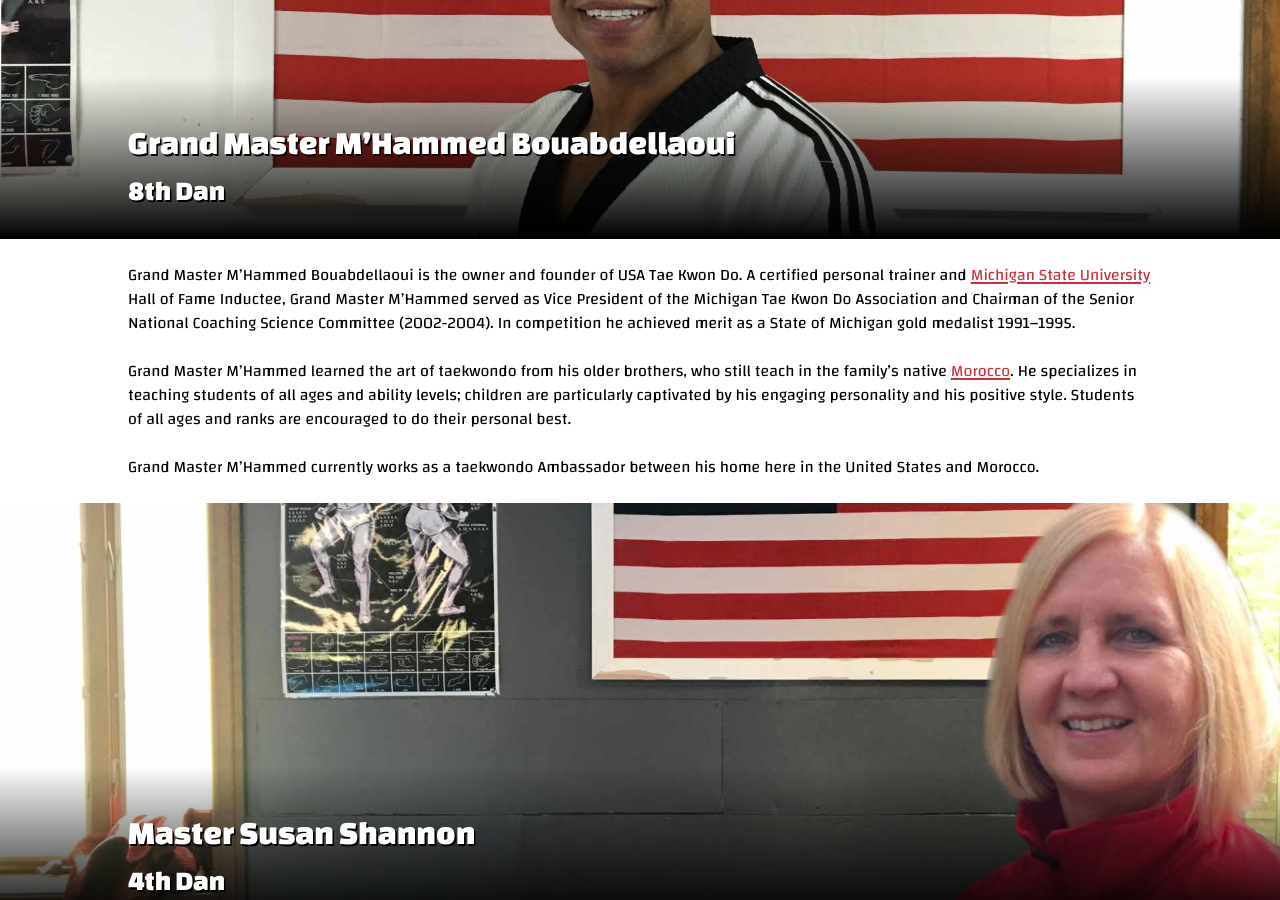
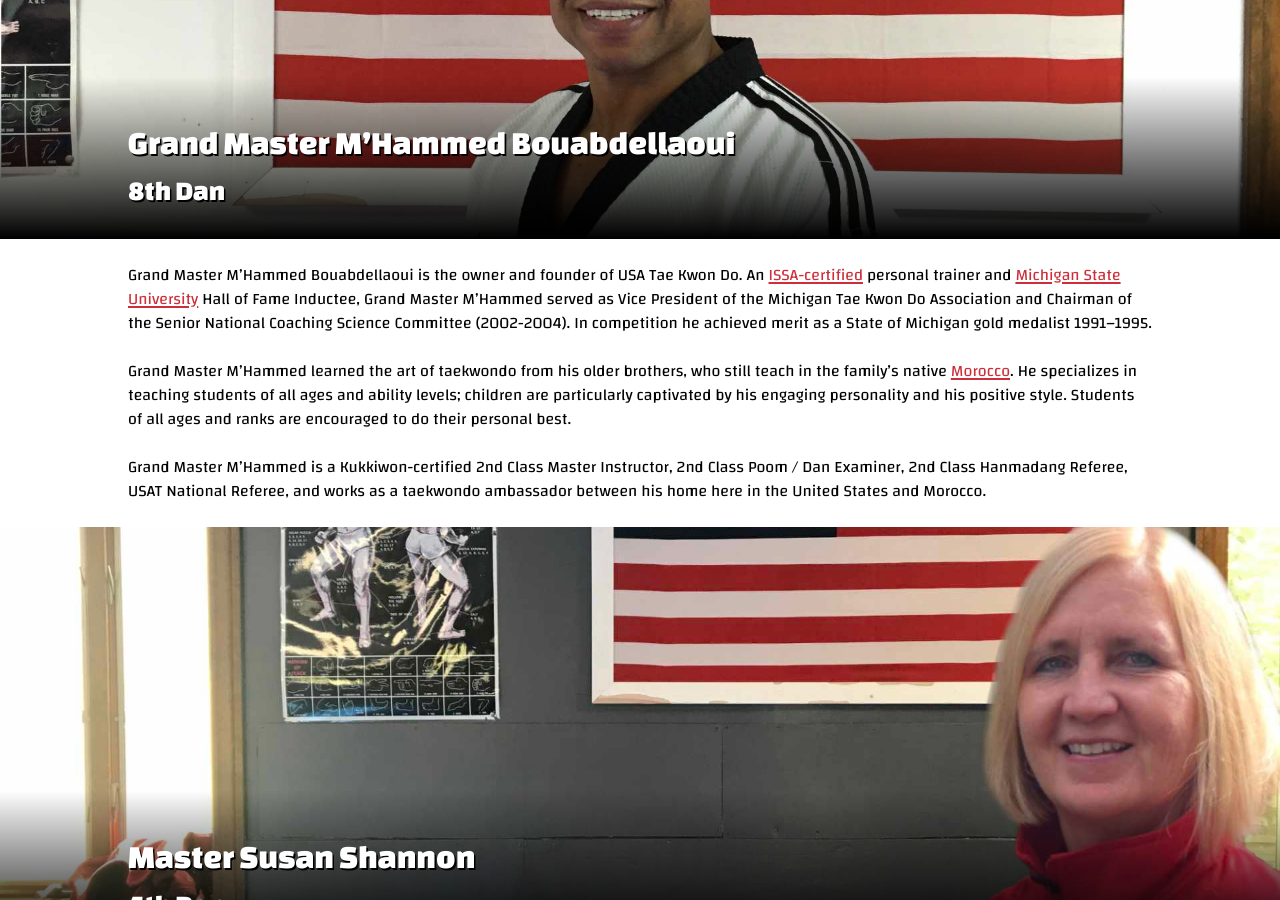
Before and after one commit to mgsisk/usatkdmi.com, a Jekyll site: the page built from src/_pages/instructors.md, in a window 1280 px wide and 900 px high, scrolled down 596 px. Built offline with Jekyll 4.4.1, drawn with Linux system fonts in a browser that asks for light colours.

Commit message:
Update instructors.yml

```diff
--- a/src/_data/instructors.yml
+++ b/src/_data/instructors.yml
@@ -3,8 +3,8 @@
   image: /srv/grand-master-mo.jpg
   content: |
     Grand Master M'Hammed Bouabdellaoui is the owner and founder of USA Tae Kwon
-    Do. A certified personal trainer and [Michigan State University][] Hall of
-    Fame Inductee, Grand Master M'Hammed served as Vice President of the
+    Do. An [ISSA-certified][] personal trainer and [Michigan State University][]
+    Hall of Fame Inductee, Grand Master M'Hammed served as Vice President of the
     Michigan Tae Kwon Do Association and Chairman of the Senior National
     Coaching Science Committee (2002-2004). In competition he achieved merit as
     a State of Michigan gold medalist 1991--1995.
@@ -15,9 +15,12 @@
     captivated by his engaging personality and his positive style. Students of
     all ages and ranks are encouraged to do their personal best.
 
-    Grand Master M'Hammed currently works as a taekwondo Ambassador between his
-    home here in the United States and Morocco.
+    Grand Master M'Hammed is a Kukkiwon-certified 2nd Class Master Instructor,
+    2nd Class Poom / Dan Examiner, 2nd Class Hanmadang Referee, USAT National
+    Referee, and works as a taekwondo ambassador between his home here in the
+    United States and Morocco.
 
+    [issa-certified]: https://www.issaonline.com
     [michigan state university]: https://msu.edu
     [morocco]: https://wikipedia.org/wiki/Morocco
 
```
